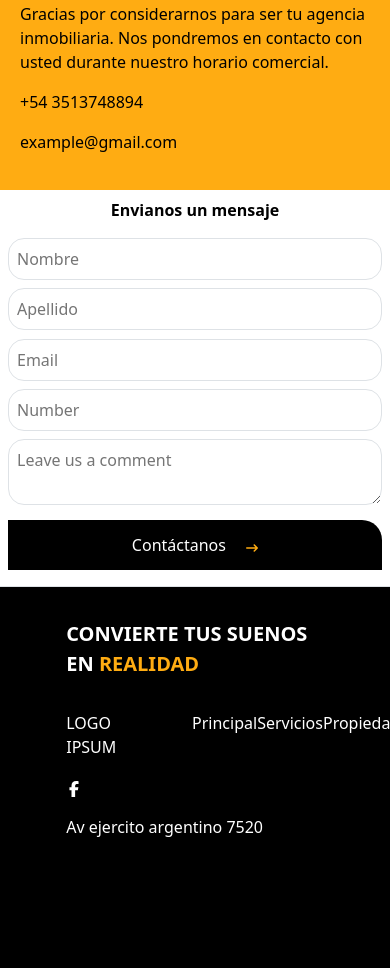
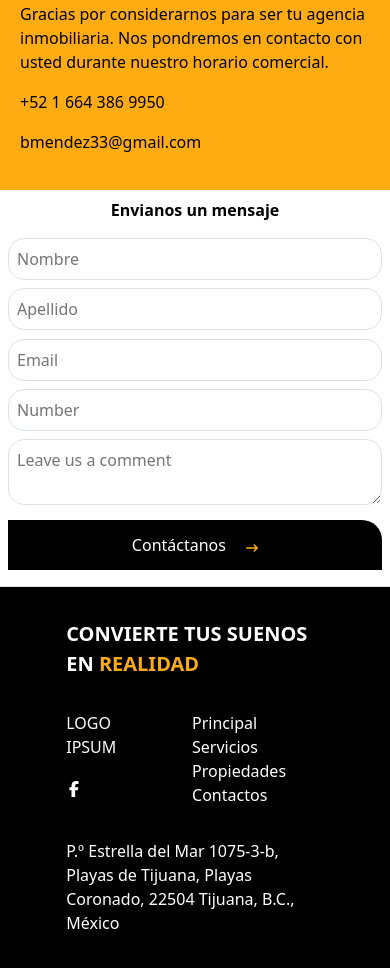
Before and after one commit to sotnas96/playas-realty, a React (Vite) app in the folder client-inmboTij/: page /aboutUs in a window 390 px wide. Shown: the part 1600-2568 px from the top of the page. Before the commit the page ends 2511 px from the top, so only its background shows below. Built offline with nearby package versions, Linux system fonts and the light colour scheme; no server answers.

Commit message:
extra ui fixes

```diff
--- a/client-inmboTij/src/components/banner/Banner.jsx
+++ b/client-inmboTij/src/components/banner/Banner.jsx
@@ -11,7 +11,7 @@ const Banner = () => {
                     <p className="fw-light p-tittle">Encuentra la casa de tus sueños con Playas realty. Somos una agencia inmobiliaria en Tijuana con más de 20 años de experiencia. </p>
                 </div>
                 <div className="mx-4 px-4">
-                    <ScrollInto selector="#contactForm" smooth={true}>
+                    <ScrollInto selector="#contactForm" smooth={true} className="text-black">
                         <button className="contact-button fw-bolder "> Contáctanos <span style={{color:'white'}} className="mx-2"><FaArrowRightLong /></span></button>
                     </ScrollInto>
                 </div>
--- a/client-inmboTij/src/components/banner/banner.css
+++ b/client-inmboTij/src/components/banner/banner.css
@@ -6,7 +6,8 @@
 }
 .banner-img {
     filter: brightness(0.6);
-    height: 100vh;
+    height: 85vh;
+    width: 100%;
 }
 .banner-tittle {
     position: absolute;
@@ -23,6 +24,9 @@
     border-top-right-radius: 20px;
     font-size: 17px;
 
+}
+.scrollIntoButton {
+    color: black;
 }
 .h1-tittle {
     font-size: 55px;
--- a/client-inmboTij/src/components/footer/Footer.jsx
+++ b/client-inmboTij/src/components/footer/Footer.jsx
@@ -25,7 +25,7 @@ const Footer = () => {
 
             </div>
             <div className="p-2  footer text-start">
-                <p>Av ejercito argentino 7520</p>
+                <p>P.º Estrella del Mar 1075-3-b, Playas de Tijuana, Playas Coronado, 22504 Tijuana, B.C., México</p>
             </div>
         </div>
     )
--- a/client-inmboTij/src/components/footer/footer.css
+++ b/client-inmboTij/src/components/footer/footer.css
@@ -12,3 +12,8 @@
 .foot-color {
     color: #ffac12 ;
 }
+@media (max-width: 767px) {
+    .list-footer {
+        flex-direction: column;
+    }
+}
--- a/client-inmboTij/src/components/formContainer/FormContainer.jsx
+++ b/client-inmboTij/src/components/formContainer/FormContainer.jsx
@@ -6,16 +6,16 @@ const FormContainer = () => {
             <div className=" contact-info">
                 <div className=" p-md-4 m-md-4" >
                     <div>
-                        <p className="fw-semibold">Informacion de contacto</p>
+                        <p className="fw-semibold">Información de contacto</p>
                     </div>
                     <div>
                         <p className="fw-light">Gracias por considerarnos para ser tu agencia inmobiliaria. Nos pondremos en contacto con usted durante nuestro horario comercial.</p>
                     </div>
                     <div>
-                        <p>+54 3513748894</p>
+                        <p>+52 1 664 386 9950</p>
                     </div>
                     <div>
-                        <p>example@gmail.com</p>
+                        <p>bmendez33@gmail.com</p>
                     </div>
                 </div>
             </div>
--- a/client-inmboTij/src/components/mapContainer/MapContainer.jsx
+++ b/client-inmboTij/src/components/mapContainer/MapContainer.jsx
@@ -5,7 +5,7 @@ const MapContainer =  () => {
         <section>
             <div className="p-2 m-2 text-center">
                 <div>
-                    <p className="fw-bolder fs-5 color-amarillo">Encuentranos</p>
+                    <p className="fw-bolder fs-5 color-amarillo">Encuéntranos</p>
                     <p className="fw-bold fs-2" style={{}}>Nuestro perfil de negocios de Google</p>
                     <p className="w-50 m-auto fw-light">Descubre la ubicación de Playas Realty Agencia Inmobiliaria en Google Maps y quédate atento a las actualizaciones al explorar nuestro perfil de Google Business.</p>
                 </div>
--- a/client-inmboTij/src/components/sections/propertiesContainer/PropertiesContainer.jsx
+++ b/client-inmboTij/src/components/sections/propertiesContainer/PropertiesContainer.jsx
@@ -9,7 +9,7 @@ const PropertiesContainer = () => {
                         </div>
                     </div>
                     <div className=''>
-                        <p className='fw-semibold fs-2' style={{letterSpacing:'-0.05em'}}>Encuentra tu proximo lugar para vivir</p>
+                        <p className='fw-semibold fs-2' style={{letterSpacing:'-0.05em'}}>Encuentra tu próximo lugar para vivir</p>
                     </div>
                     <FilterNprop/>
                 </div>
```
